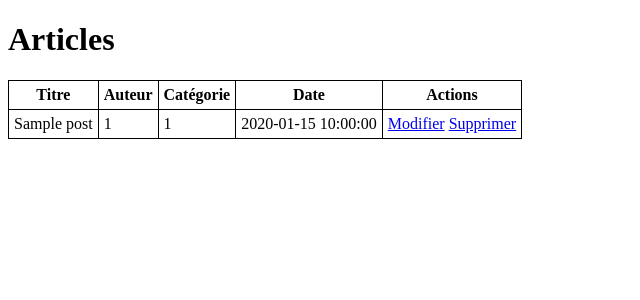
After one commit to ntimba/blogphp, a PHP site: template views/backend/posts.php in a window 1280 px wide. The commit adds this page. Shown: the top 300 px of the page, without its empty margins (0-640 px from the left). Run offline with PHP 8.4, Linux system fonts and the light colour scheme; the template is opened without the code that fills it: most values are stand-ins (such as "Sample title", 1, 10 or a date in 2020).

```diff
--- a/src/Controllers/AdminController.php
+++ b/src/Controllers/AdminController.php
@@ -23,7 +23,7 @@ class AdminController
 
     public function handleBlog(): void
     {
-        require('./views/backend/blog.php');
+        require('./views/backend/posts.php');
     }
 
     public function handlePost(): void
--- a/views/backend/blog.php
+++ /dev/null
@@ -1,3 +0,0 @@
-<?php
-
-echo "Blog page" , '<br>';
--- /dev/null
+++ b/views/backend/posts.php
@@ -0,0 +1,47 @@
+<!DOCTYPE html>
+<html lang="en">
+<head>
+    <meta charset="UTF-8">
+    <meta http-equiv="X-UA-Compatible" content="IE=edge">
+    <meta name="viewport" content="width=device-width, initial-scale=1.0">
+    <title>Document</title>
+    <style>
+        table, tr,td,th{
+            border: 1px solid black;
+            border-collapse: collapse;
+            padding: 5px;
+        }
+    </style>
+</head>
+<body>
+    <div class="center">
+
+        <h1>Articles</h1>
+
+        <table>
+            <tr>
+                <th>Titre</th>
+                <th>Auteur</th>
+                <th>Catégorie</th>
+                <th>Date</th>
+                <th>Actions</th>
+            </tr>
+            <?php foreach($posts as $post): ?>
+            <tr>
+                <td><?= $post->getTitle(); ?></td>
+                <td><?= $post->getUserId(); ?></td>
+                <td><?= $post->getCategoryId(); ?></td>
+                <td><?= $post->getCreationDate(); ?></td>
+                <td> <a href="?action=update&id=<?= $post->getId(); ?>">Modifier</a> <a href="?action=delete&id=<?= $post->getId(); ?>">Supprimer</a></td>
+            </tr>
+            <?php endforeach; ?>
+        </table>
+
+
+
+
+
+
+    </div>
+</body>
+</html>
```
Also changed, not shown: index.php (+10 -3 lines), src/Controllers/PostController.php (+23 -3 lines).
